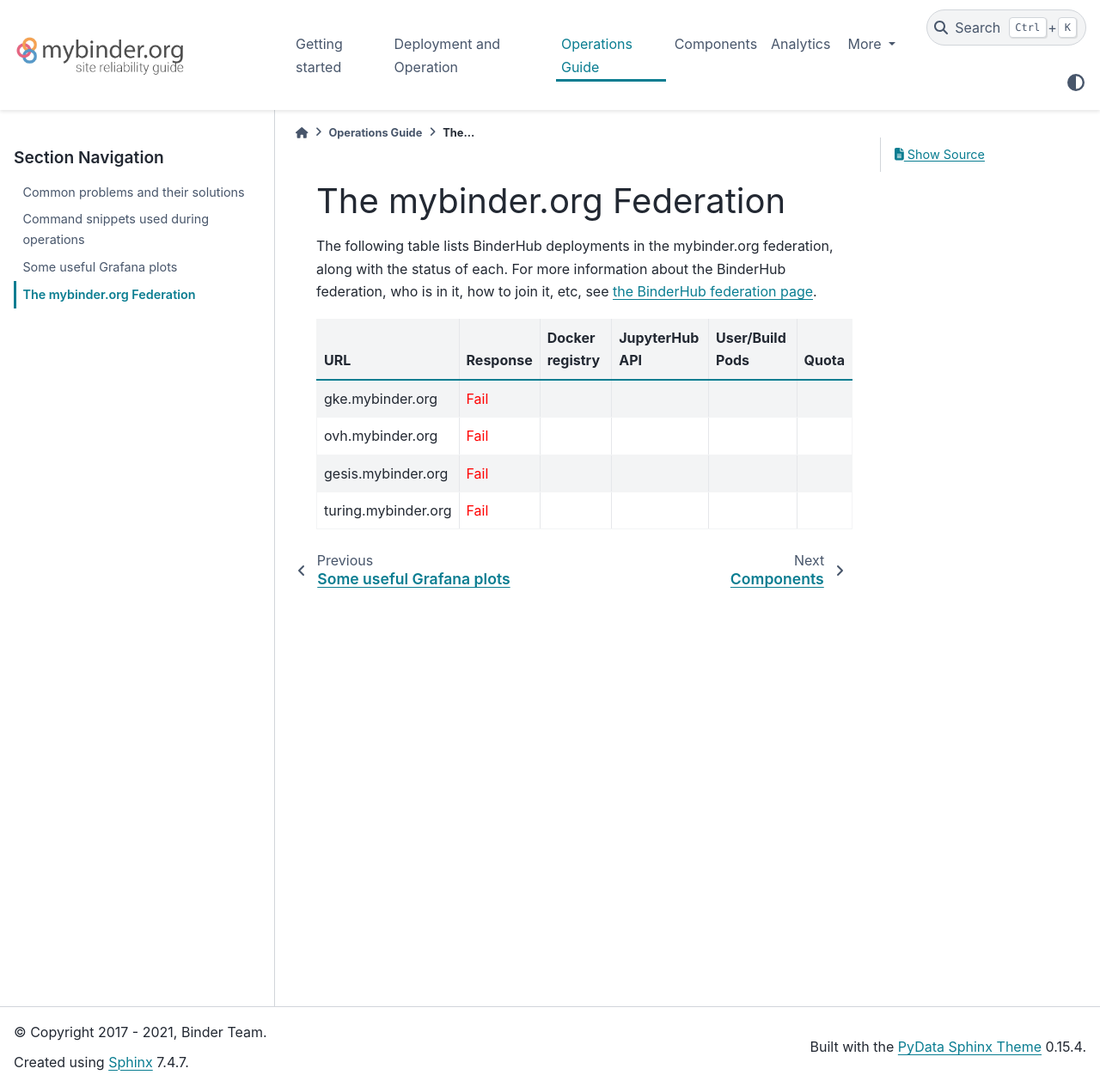
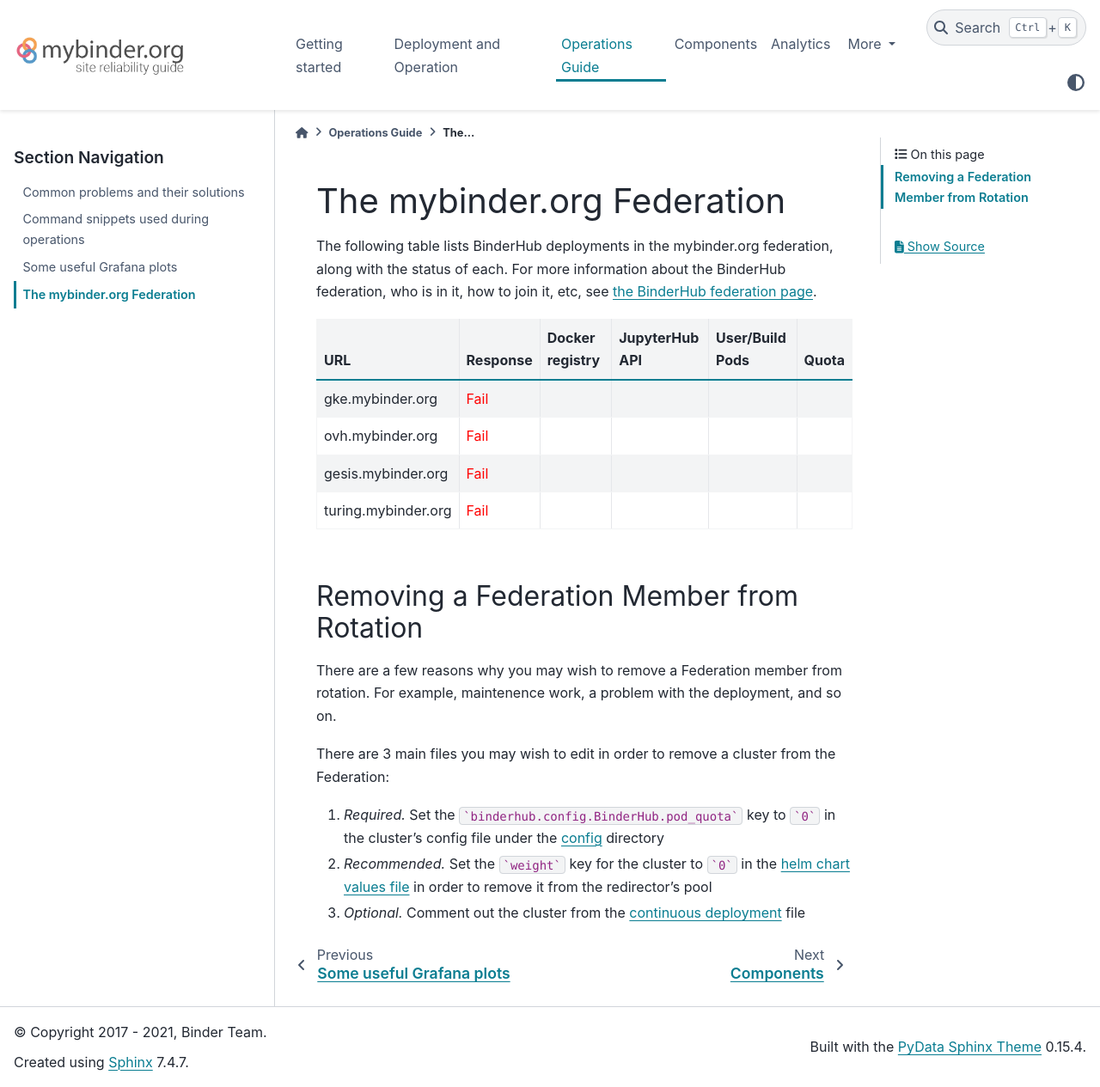
Before and after one commit to jupyterhub/mybinder.org-deploy, a Sphinx documentation site: the page built from docs/source/operation_guide/federation.rst, in a window 1280 px wide and 1265 px high. Shown: the whole window at 86% size. Built offline with Sphinx 7.4.7 and the PyData theme 0.15.4, drawn with Linux system fonts in a browser that asks for light colours.

Commit message:
Add list of files to edit to remove a cluster from the federation

````diff
--- a/docs/source/operation_guide/federation.rst
+++ b/docs/source/operation_guide/federation.rst
@@ -86,3 +86,23 @@
    }
 
    </script>
+
+Removing a Federation Member from Rotation
+------------------------------------------
+
+There are a few reasons why you may wish to remove a Federation member from
+rotation. For example, maintenence work, a problem with the deployment, and so
+on.
+
+There are 3 main files you may wish to edit in order to remove a cluster from
+the Federation:
+
+#. *Required.* Set the ```binderhub.config.BinderHub.pod_quota``` key to ```0``` in the
+   cluster's config file under the `config <https://github.com/jupyterhub/mybinder.org-deploy/tree/master/config>`_
+   directory
+#. *Recommended.* Set the ```weight``` key for the cluster to ```0``` in the
+   `helm chart values file <https://github.com/jupyterhub/mybinder.org-deploy/blob/4f42d791f92dcb3156e7c4ea92a236246bbf9135/mybinder/values.yaml#L494>`_
+   in order to remove it from the redirector's pool
+#. *Optional.* Comment out the cluster from the
+   `continuous deployment <https://github.com/jupyterhub/mybinder.org-deploy/blob/4f42d791f92dcb3156e7c4ea92a236246bbf9135/.github/workflows/cd.yml#L168>`_
+   file
````
